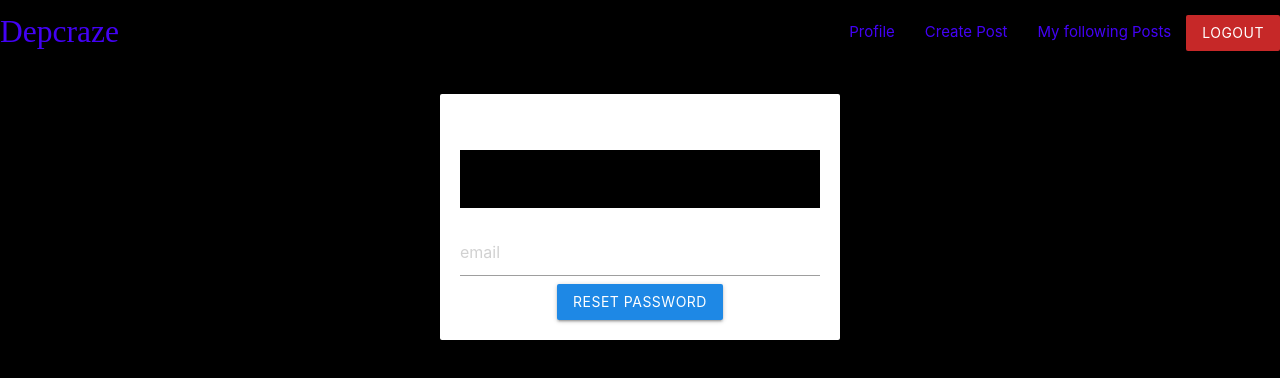
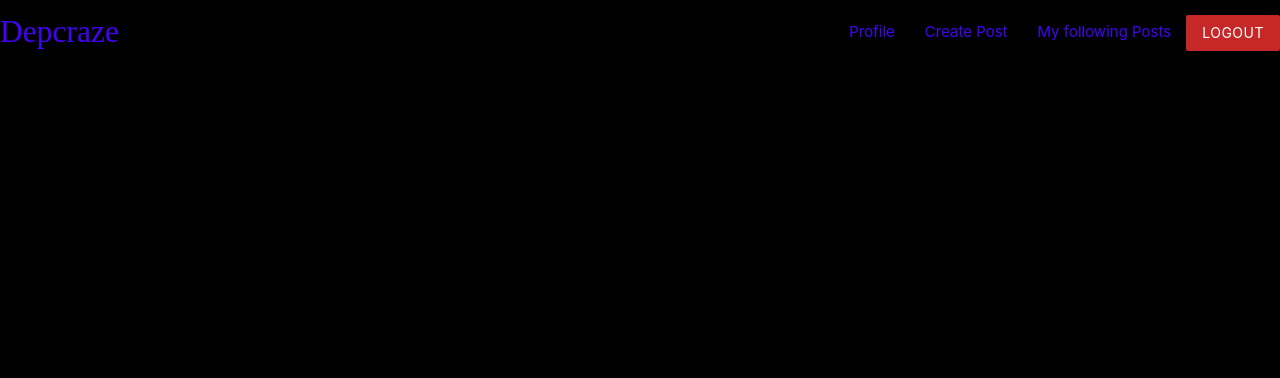
Before and after one commit to Depgit/social-app-mern-stack, a React (Create React App) app in the folder client/: page /reset in a window 1280 px wide. Shown: the top 378 px of the page. Built offline with nearby package versions, Linux system fonts and the light colour scheme; sample sign-in values are in the browser's storage; a web font is replaced by a local one.

Commit message:
good though

```diff
--- a/client/src/App.js
+++ b/client/src/App.js
@@ -52,12 +52,12 @@ const Routing = ()=>{
       <Route path="/myfollowingpost">
         <SubscribedUserPosts />
       </Route>
-      <Route exact path="/reset">
+      {/* <Route exact path="/reset">
         <Reset/>
       </Route>
       <Route path="/reset/:token">
         <NewPassword />
-      </Route>
+      </Route> */}
 
     </Switch>
   )
--- a/client/src/components/screens/Newpassword.js
+++ b/client/src/components/screens/Newpassword.js
@@ -1,57 +1,57 @@
-import React,{useState,useContext,} from 'react'
-import {Link,useHistory,useParams} from 'react-router-dom'
-import M from 'materialize-css'
-const SignIn  = ()=>{
-    const history = useHistory()
-    const [password,setPasword] = useState("")
-    const {token} = useParams()
-    console.log(token)
-    const PostData = ()=>{
-        fetch("/new-password",{
-            method:"post",
-            headers:{
-                "Content-Type":"application/json"
-            },
-            body:JSON.stringify({
-                password,
-                token
-            })
-        }).then(res=>res.json())
-        .then(data=>{
-            console.log(data)
-           if(data.error){
-              M.toast({html: data.error,classes:"#c62828 red darken-3"})
-           }
-           else{
+// import React,{useState,useContext,} from 'react'
+// import {Link,useHistory,useParams} from 'react-router-dom'
+// import M from 'materialize-css'
+// const SignIn  = ()=>{
+//     const history = useHistory()
+//     const [password,setPasword] = useState("")
+//     const {token} = useParams()
+//     console.log(token)
+//     const PostData = ()=>{
+//         fetch("/new-password",{
+//             method:"post",
+//             headers:{
+//                 "Content-Type":"application/json"
+//             },
+//             body:JSON.stringify({
+//                 password,
+//                 token
+//             })
+//         }).then(res=>res.json())
+//         .then(data=>{
+//             console.log(data)
+//            if(data.error){
+//               M.toast({html: data.error,classes:"#c62828 red darken-3"})
+//            }
+//            else{
 
-               M.toast({html:data.message,classes:"#43a047 green darken-1"})
-               history.push('/signin')
-           }
-        }).catch(err=>{
-            console.log(err)
-        })
-    }
-   return (
-      <div className="mycard">
-          <div className="card auth-card input-field">
-            <h2>Instagram</h2>
+//                M.toast({html:data.message,classes:"#43a047 green darken-1"})
+//                history.push('/signin')
+//            }
+//         }).catch(err=>{
+//             console.log(err)
+//         })
+//     }
+//    return (
+//       <div className="mycard">
+//           <div className="card auth-card input-field">
+//             <h2>Instagram</h2>
 
-            <input
-            type="password"
-            placeholder="enter a new password"
-            value={password}
-            onChange={(e)=>setPasword(e.target.value)}
-            />
-            <button className="btn waves-effect waves-light #64b5f6 blue darken-1"
-            onClick={()=>PostData()}
-            >
-               Update password
-            </button>
+//             <input
+//             type="password"
+//             placeholder="enter a new password"
+//             value={password}
+//             onChange={(e)=>setPasword(e.target.value)}
+//             />
+//             <button className="btn waves-effect waves-light #64b5f6 blue darken-1"
+//             onClick={()=>PostData()}
+//             >
+//                Update password
+//             </button>
 
-        </div>
-      </div>
-   )
-}
+//         </div>
+//       </div>
+//    )
+// }
 
 
-export default SignIn
+// export default SignIn
--- a/client/src/components/screens/Reset.js
+++ b/client/src/components/screens/Reset.js
@@ -1,56 +1,56 @@
-import React,{useState,useContext,} from 'react'
-import {Link,useHistory} from 'react-router-dom'
-import M from 'materialize-css'
-const Reset  = ()=>{
-    const history = useHistory()
-    const [email,setEmail] = useState("")
-    const PostData = ()=>{
-        if(!/^(([^<>()\[\]\\.,;:\s@"]+(\.[^<>()\[\]\\.,;:\s@"]+)*)|(".+"))@((\[[0-9]{1,3}\.[0-9]{1,3}\.[0-9]{1,3}\.[0-9]{1,3}])|(([a-zA-Z\-0-9]+\.)+[a-zA-Z]{2,}))$/.test(email)){
-            M.toast({html: "invalid email",classes:"#c62828 red darken-3"})
-            return
-        }
-        fetch('/reset-password',{
-            method:"post",
-            headers:{
-                "Content-Type":"application/json"
-            },
-            body:JSON.stringify({
-                email
-            })
-        }).then(res=>res.json())
-        .then(data=>{
-           if(data.error){
-              M.toast({html: data.error,classes:"#c62828 red darken-3"})
-           }
-           else{
-               M.toast({html:data.message,classes:"#43a047 green darken-1"})
-               history.push('/signin')
-           }
-        }).catch(err=>{
-            console.log(err)
-        })
-    }
-   return (
-      <div className="mycard">
-          <div className="card auth-card input-field">
-            <h2>Instagram</h2>
-            <input
-            type="text"
-            placeholder="email"
-            value={email}
-            onChange={(e)=>setEmail(e.target.value)}
-            />
-            <button className="btn waves-effect waves-light #64b5f6 blue darken-1"
-            onClick={()=>PostData()}
-            >
-               reset password
-            </button>
+// import React,{useState,useContext,} from 'react'
+// import {Link,useHistory} from 'react-router-dom'
+// import M from 'materialize-css'
+// const Reset  = ()=>{
+//     const history = useHistory()
+//     const [email,setEmail] = useState("")
+//     const PostData = ()=>{
+//         if(!/^(([^<>()\[\]\\.,;:\s@"]+(\.[^<>()\[\]\\.,;:\s@"]+)*)|(".+"))@((\[[0-9]{1,3}\.[0-9]{1,3}\.[0-9]{1,3}\.[0-9]{1,3}])|(([a-zA-Z\-0-9]+\.)+[a-zA-Z]{2,}))$/.test(email)){
+//             M.toast({html: "invalid email",classes:"#c62828 red darken-3"})
+//             return
+//         }
+//         fetch('/reset-password',{
+//             method:"post",
+//             headers:{
+//                 "Content-Type":"application/json"
+//             },
+//             body:JSON.stringify({
+//                 email
+//             })
+//         }).then(res=>res.json())
+//         .then(data=>{
+//            if(data.error){
+//               M.toast({html: data.error,classes:"#c62828 red darken-3"})
+//            }
+//            else{
+//                M.toast({html:data.message,classes:"#43a047 green darken-1"})
+//                history.push('/signin')
+//            }
+//         }).catch(err=>{
+//             console.log(err)
+//         })
+//     }
+//    return (
+//       <div className="mycard">
+//           <div className="card auth-card input-field">
+//             <h2>Instagram</h2>
+//             <input
+//             type="text"
+//             placeholder="email"
+//             value={email}
+//             onChange={(e)=>setEmail(e.target.value)}
+//             />
+//             <button className="btn waves-effect waves-light #64b5f6 blue darken-1"
+//             onClick={()=>PostData()}
+//             >
+//                reset password
+//             </button>
 
 
-        </div>
-      </div>
-   )
-}
+//         </div>
+//       </div>
+//    )
+// }
 
 
-export default Reset
+// export default Reset
--- a/client/src/components/screens/SignIn.js
+++ b/client/src/components/screens/SignIn.js
@@ -42,7 +42,7 @@ const SignIn  = ()=>{
    return (
       <div className="mycard">
           <div className="card auth-card input-field">
-            <h2>Instagram</h2>
+            <h2>Depcraze</h2>
             <input
             type="text"
             placeholder="email"
@@ -63,9 +63,9 @@ const SignIn  = ()=>{
             <h5>
                 <Link to="/signup">Dont have an account ?</Link>
             </h5>
-            <h6>
+            {/* <h6>
                 <Link to="/reset">Forgot password ?</Link>
-            </h6>
+            </h6> */}
 
         </div>
       </div>
```
Also changed, not shown: 2 other files (tests, documents, lock files or other folders).
